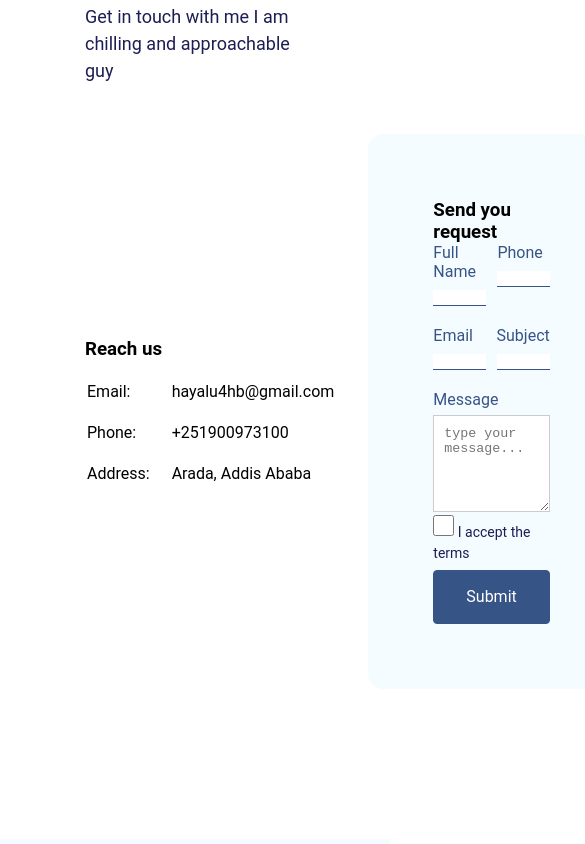
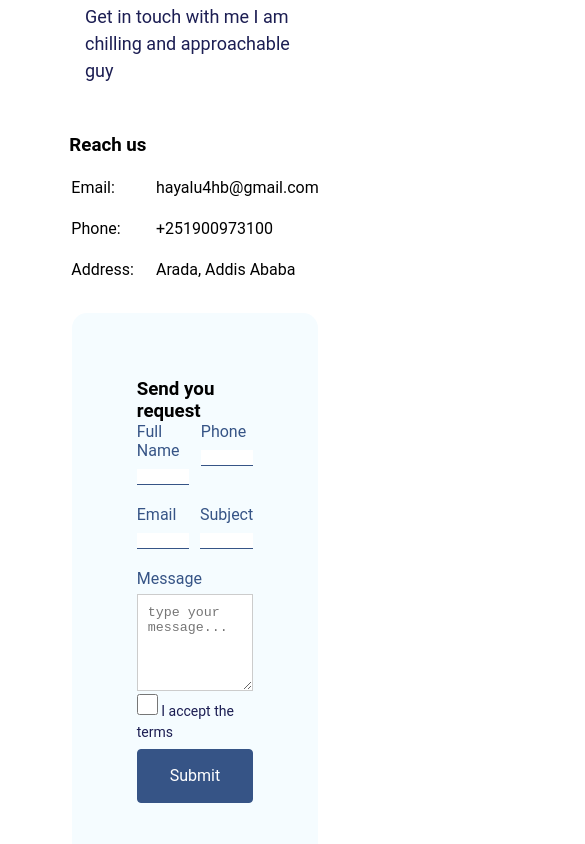
Before and after one commit to Hailu-Kibret/dash-portfolio, a React (Create React App) app: page / in a window 390 px wide. Shown: the part 9980-10824 px from the top of the page, 585 px wide, since content can reach past the window. Built offline with nearby package versions, Linux system fonts and the light colour scheme.

Commit message:
Change of css

```diff
--- a/src/App.css
+++ b/src/App.css
@@ -815,6 +815,10 @@ tr td {
     display: flex;
     z-index: 200;
   }
+  .contact-box {
+    display: flex;
+    flex-direction: column;
+  }
   .navbar--items {
     display: flex;
   }
```
